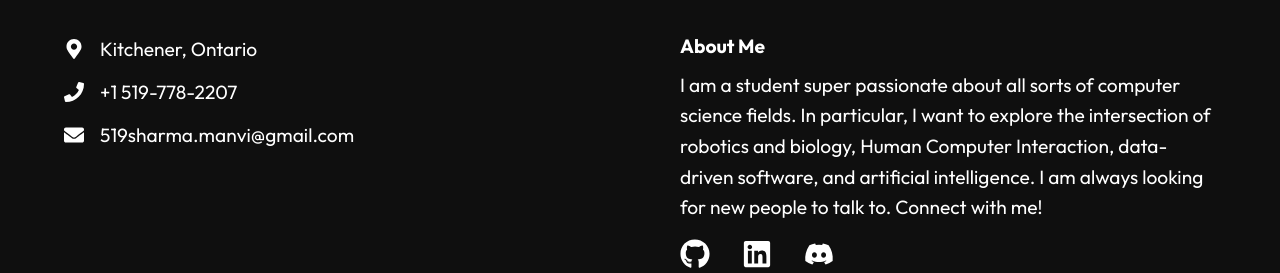
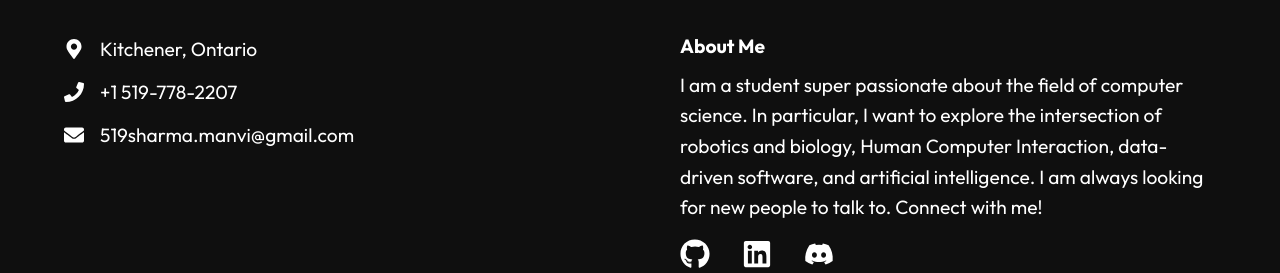
Before and after one commit to m4nvisharma/Manvi-Portfolio, a React (Create React App) app: page /projects in a window 1280 px wide. Shown: the part 1572-1845 px from the top of the page. Built offline with nearby package versions, Linux system fonts and the light colour scheme.

Commit message:
Updating footer text and aboutme

```diff
--- a/src/components/AboutMeSectionStyles.css
+++ b/src/components/AboutMeSectionStyles.css
@@ -48,7 +48,7 @@
   }
 
   .about-me-text {
-    padding-right: 0;
+    padding-right: 4;
     text-align: left;
   }
 
--- a/src/components/Footer.js
+++ b/src/components/Footer.js
@@ -25,7 +25,7 @@ const Footer = () => {
         <div className="right">
           <h4>About Me</h4>
           <p>
-            I am a student super passionate about all sorts of computer science fields. In
+            I am a student super passionate about the field of computer science. In
             particular, I want to explore the intersection of robotics and
             biology, Human Computer Interaction, data-driven software,
             and artificial intelligence. I am always looking for new people to
```
